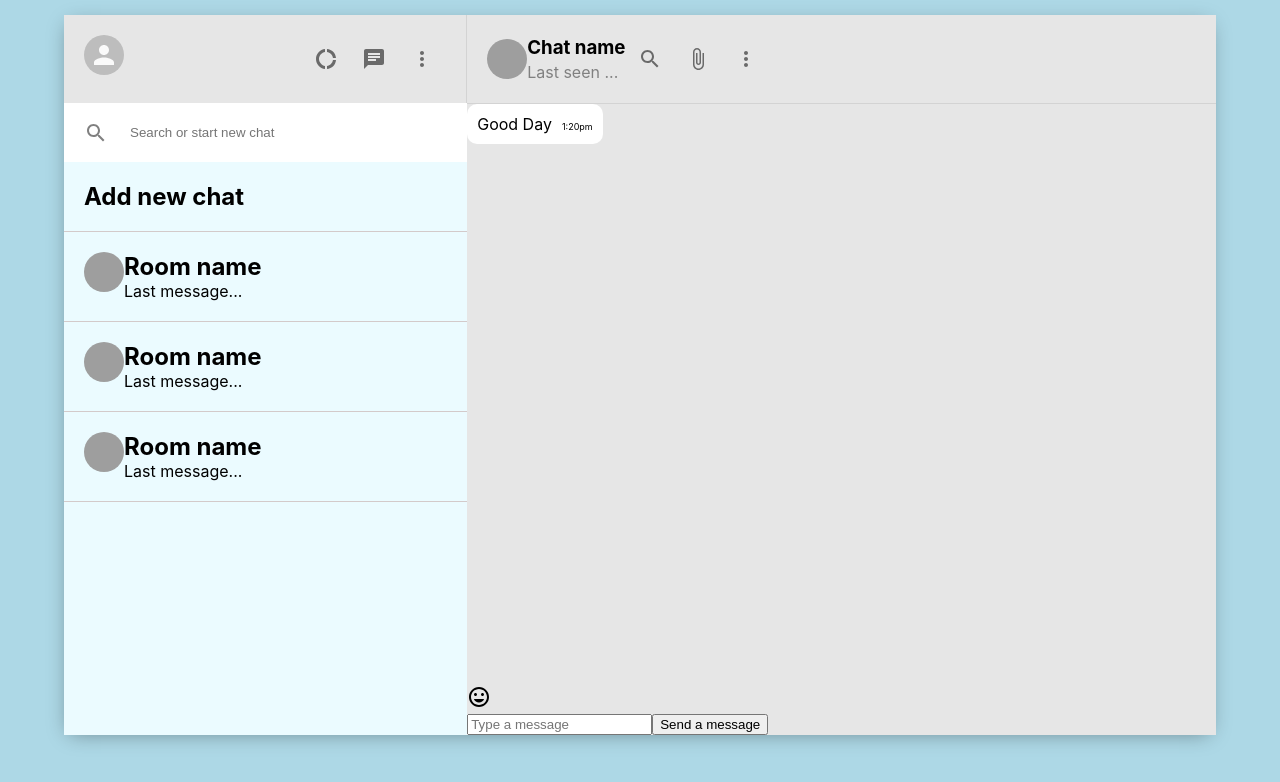
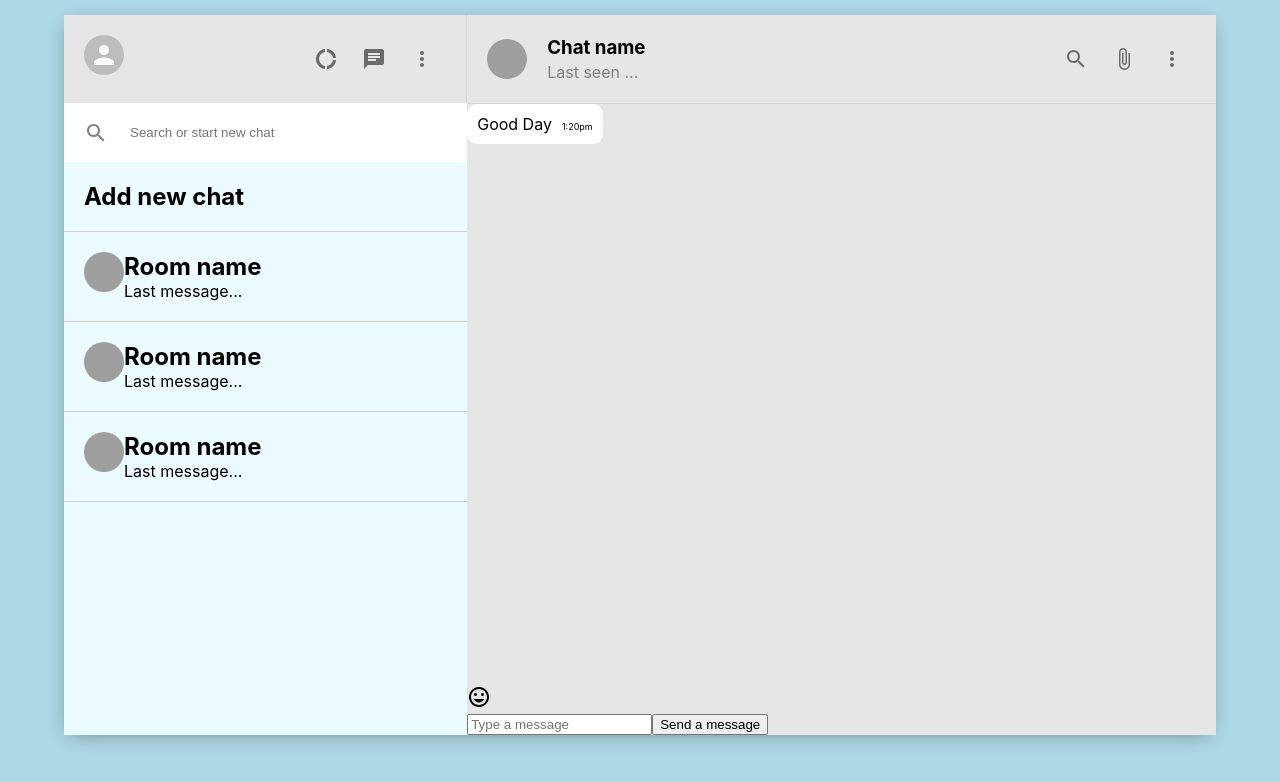
Before and after one commit to MarcoMurphy2000/CMPG315Repo, a React (Create React App) app in the folder connect/: page / in a window 1280 px wide. Shown: the top 782 px of the page. Built offline with nearby package versions, Linux system fonts and the light colour scheme; grey boxes are pictures that could not be loaded.

Commit message:
Just moved the header icons further left

```diff
--- a/connect/src/Chat.css
+++ b/connect/src/Chat.css
@@ -21,6 +21,10 @@
     font-weight: 20 px;
 }
 
+.chat__headerInfo{
+    flex: 1;
+    padding-left: 20px;
+}
 .chat__headerInfo > p {
     color: gray;
 }
```
